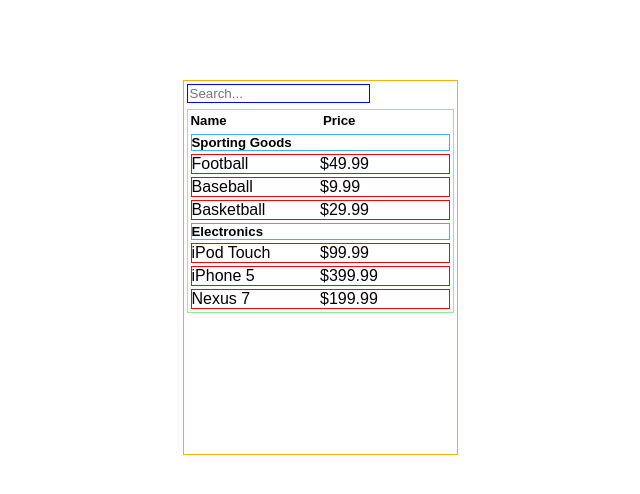
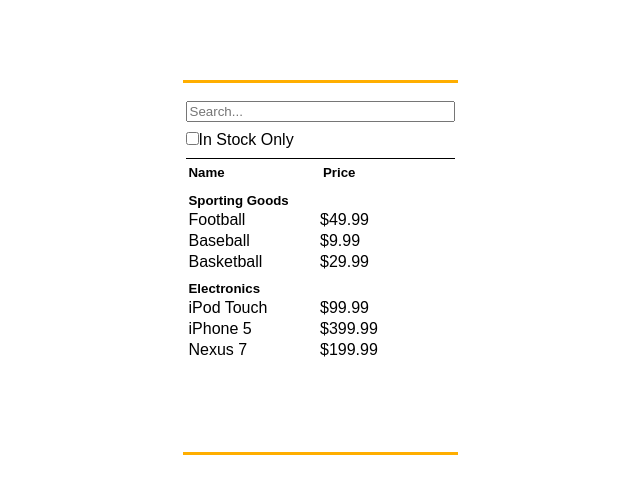
Before and after one commit to klcantrell/kals-frontend-explorations, a React (Create React App) app: page / in a window 1280 px wide. Shown: the top 494 px of the page, without its empty margins (320-960 px from the left). Built offline with nearby package versions, Linux system fonts and the light colour scheme.

Commit message:
completed with interactivity

```diff
--- a/public/index.html
+++ b/public/index.html
@@ -19,7 +19,7 @@
       work correctly both with client-side routing and a non-root public URL.
       Learn how to configure a non-root public URL by running `npm run build`.
     -->
-    <title>React App</title>
+    <title>Thinking in React</title>
   </head>
   <body>
     <noscript>
--- a/src/App.css
+++ b/src/App.css
@@ -13,16 +13,24 @@
   margin-top: 10vh;
   height: 375px;
   width: 275px;
-  border: 1px solid rgb(255, 174, 0);
+  border-top: 3px solid rgb(255, 174, 0);
+  border-bottom: 3px solid rgb(255, 174, 0);
+  padding: 15px 0;
 }
 
 .searchBar {
-  border: 1px solid blue;
   margin: 3px;
+  display: flex;
+  flex-flow: column;
+  padding-bottom: 3px;
+  border-bottom: 1px solid black;
+}
+
+.searchBar input[type="checkbox"] {
+  margin: 10px 0;
 }
 
 .productTable {
-  border: 1px solid lightgreen;
   margin: 3px;
 }
 
@@ -37,12 +45,11 @@
 }
 
 .productCategoryRow {
-  border: 1px solid rgb(57, 179, 255);
   margin: 3px;
+  margin-top: 10px;
 }
 
 .productRow {
-  border: 1px solid red;
   margin: 3px;
   display: flex;
 }
--- a/src/components/filterableProductTable.js
+++ b/src/components/filterableProductTable.js
@@ -42,15 +42,38 @@
     super(props);
     this.state = {
       inStockOnly: false,
-      query: ""
+      userQuery: ""
     };
+    this.handleInput = this.handleInput.bind(this);
+    this.handleCheckbox = this.handleCheckbox.bind(this);
+  }
+
+  handleInput(e) {
+    this.setState({
+      userQuery: e.target.value
+    });
+  }
+
+  handleCheckbox(e) {
+    this.setState({
+      inStockOnly: e.target.checked
+    });
   }
 
   render() {
     return (
       <div className="filterableProductTable">
-        <SearchBar userQuery={this.state.userQuery} />
-        <ProductTable data={data} />
+        <SearchBar
+          inStockOnly={this.state.inStockOnly}
+          userQuery={this.state.userQuery}
+          onInputChange={this.handleInput}
+          onCheckboxChange={this.handleCheckbox}
+        />
+        <ProductTable
+          data={data}
+          userQuery={this.state.userQuery}
+          inStockOnly={this.state.inStockOnly}
+        />
       </div>
     );
   }
--- a/src/components/productTable.js
+++ b/src/components/productTable.js
@@ -10,6 +10,9 @@
     }, new Set())
   );
 
+  const query = props.userQuery;
+  const inStockOnly = props.inStockOnly;
+
   return (
     <div className="productTable">
       <div className="productTable__header">
@@ -21,7 +24,16 @@
           <ProductCategoryRow value={category} />
           {props.data
             .filter(item => {
-              return item.category === category;
+              const inCategory = item.category === category;
+              if (inStockOnly) {
+                const stocked = item.stocked;
+                return inCategory && stocked;
+              } else {
+                const userFiltered = !query
+                  ? true
+                  : item.name.indexOf(query) >= 0;
+                return inCategory && userFiltered;
+              }
             })
             .map((item, idx) => (
               <ProductRow
--- a/src/components/searchBar.js
+++ b/src/components/searchBar.js
@@ -2,11 +2,22 @@
 
 function SearchBar(props) {
   return (
-    <input
-      placeholder="Search..."
-      value={props.userQuery}
-      className="searchBar"
-    />
+    <div className="searchBar">
+      <input
+        type="text"
+        placeholder="Search..."
+        value={props.userQuery}
+        onChange={props.onInputChange}
+      />
+      <label>
+        <input
+          type="checkbox"
+          checked={props.inStockOnly}
+          onChange={props.onCheckboxChange}
+        />
+        In Stock Only
+      </label>
+    </div>
   );
 }
 
```
